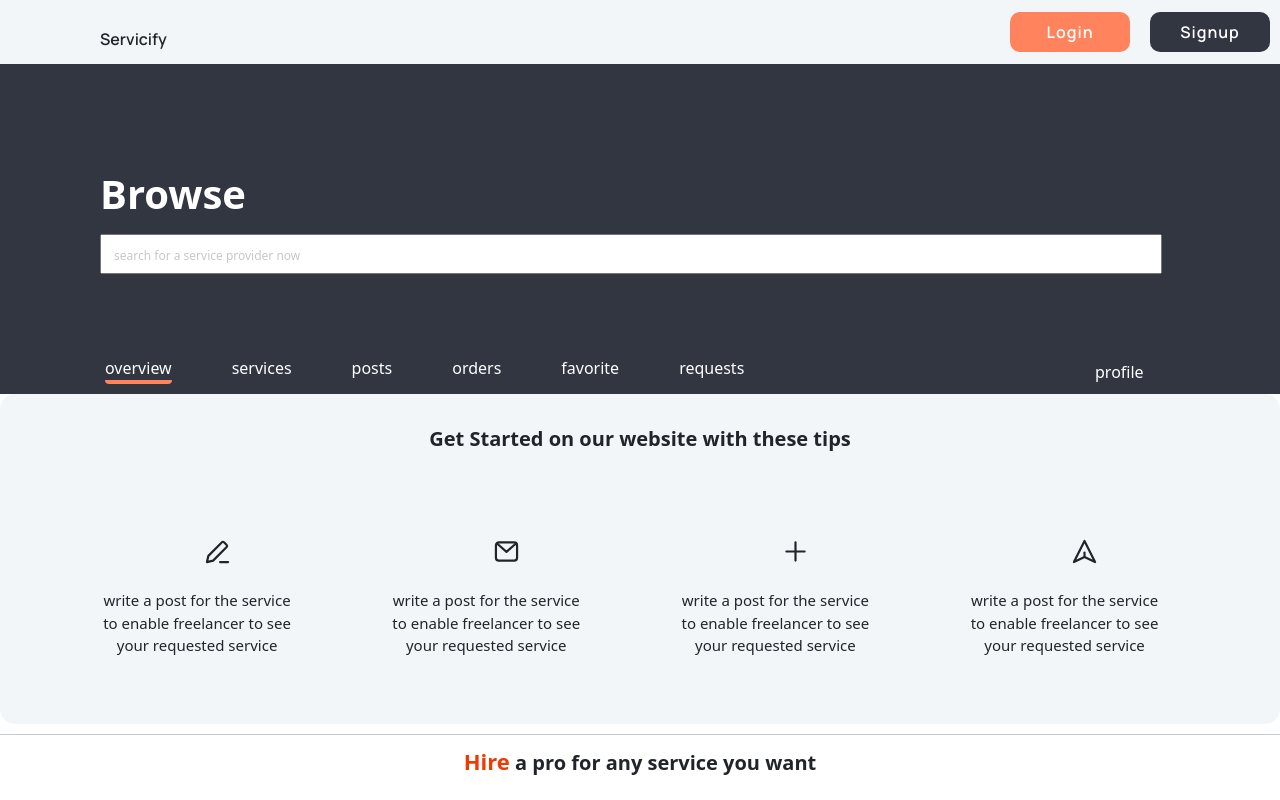
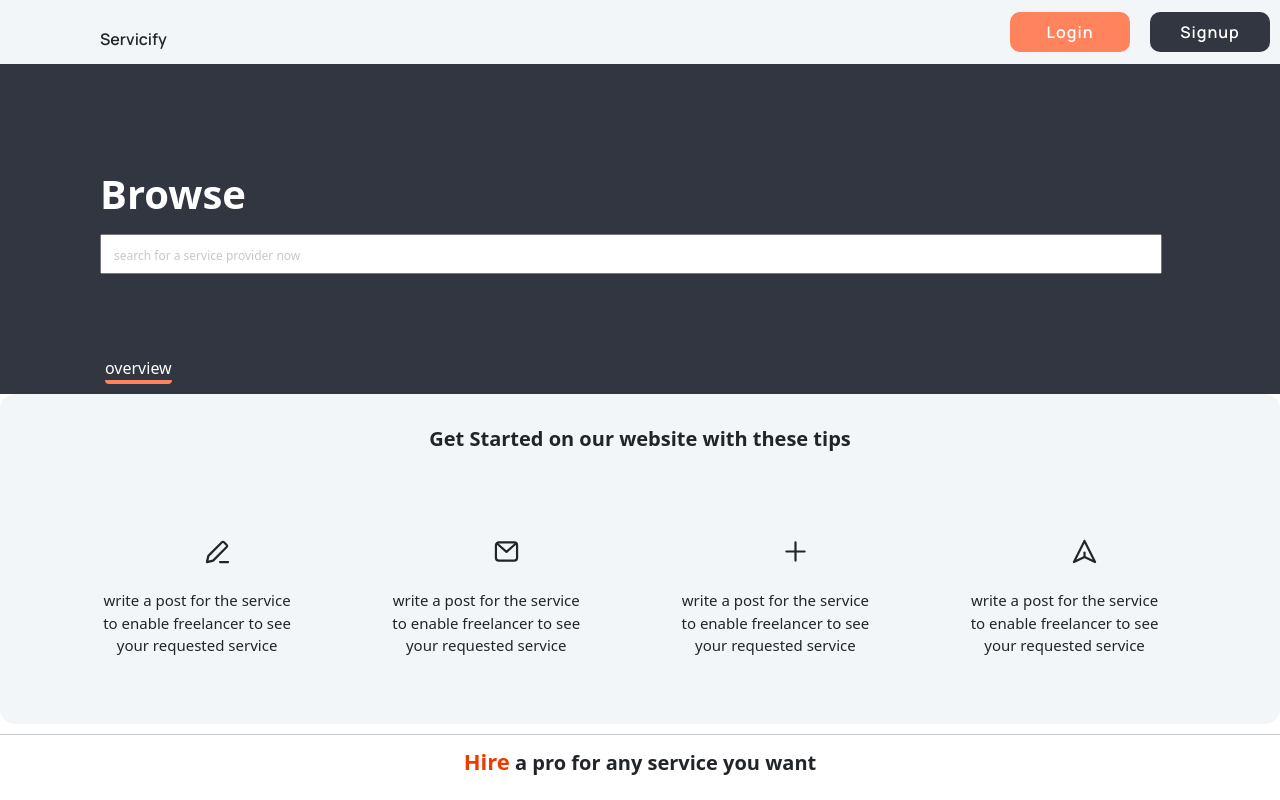
Before and after one commit to App-development-SCSJ3104-Group-project/Servicify, a React (Create React App) app: page / in a window 1280 px wide. Built offline with nearby package versions, Linux system fonts and the light colour scheme.

Commit message:
landing page tabs only updated

```diff
--- a/src/components/search_area/search_area.css
+++ b/src/components/search_area/search_area.css
@@ -46,9 +46,3 @@
   border-radius: 4px;
   border-bottom: 4px solid #ff835c;
 }
-
-.last-tab {
-  position: absolute;
-  bottom: 0;
-  left: 1000px;
-}
--- a/src/components/search_area/search_area.jsx
+++ b/src/components/search_area/search_area.jsx
@@ -1,6 +1,6 @@
 import React, { Component } from "react";
 import "./search_area.css";
-import NavigationTab from "./../navbar/tab";
+import NavigationTab from "./tab";
 
 class SearchArea extends Component {
   constructor(props) {
@@ -25,32 +25,6 @@ class SearchArea extends Component {
             lastTab={false}
             tabName={"overview"}
           />
-          <NavigationTab
-            currentTab={false}
-            lastTab={false}
-            tabName={"services"}
-          />
-          <NavigationTab currentTab={false} lastTab={false} tabName={"posts"} />
-          <NavigationTab
-            currentTab={false}
-            lastTab={false}
-            tabName={"orders"}
-          />
-          <NavigationTab
-            currentTab={false}
-            lastTab={false}
-            tabName={"favorite"}
-          />
-          <NavigationTab
-            currentTab={false}
-            lastTab={false}
-            tabName={"requests"}
-          />
-          <NavigationTab
-            currentTab={false}
-            lastTab={true}
-            tabName={"profile"}
-          />
         </div>
       </div>
     );
```
Also changed, not shown: src/components/search_area/tab.jsx (renamed from src/components/navbar/tab.jsx).
